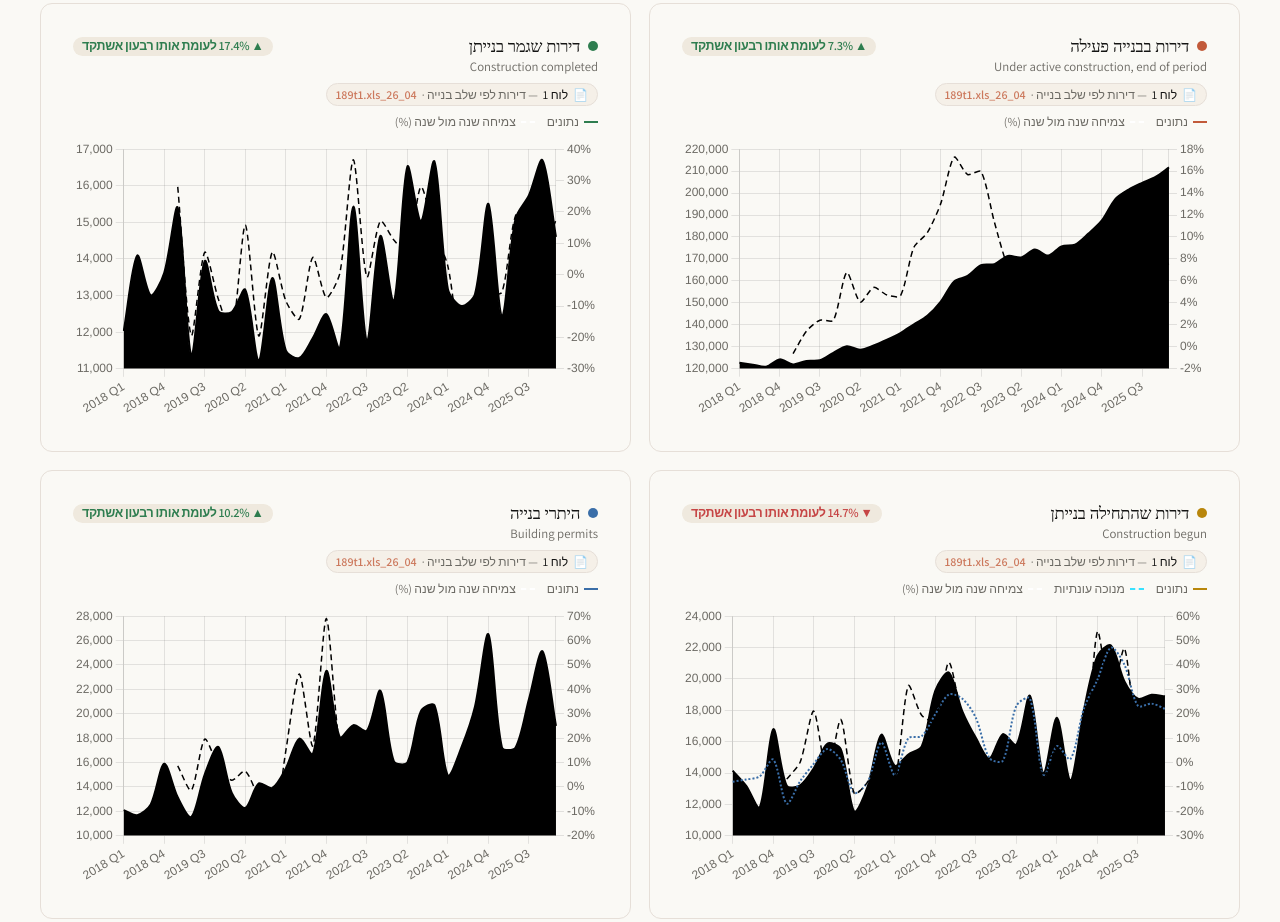
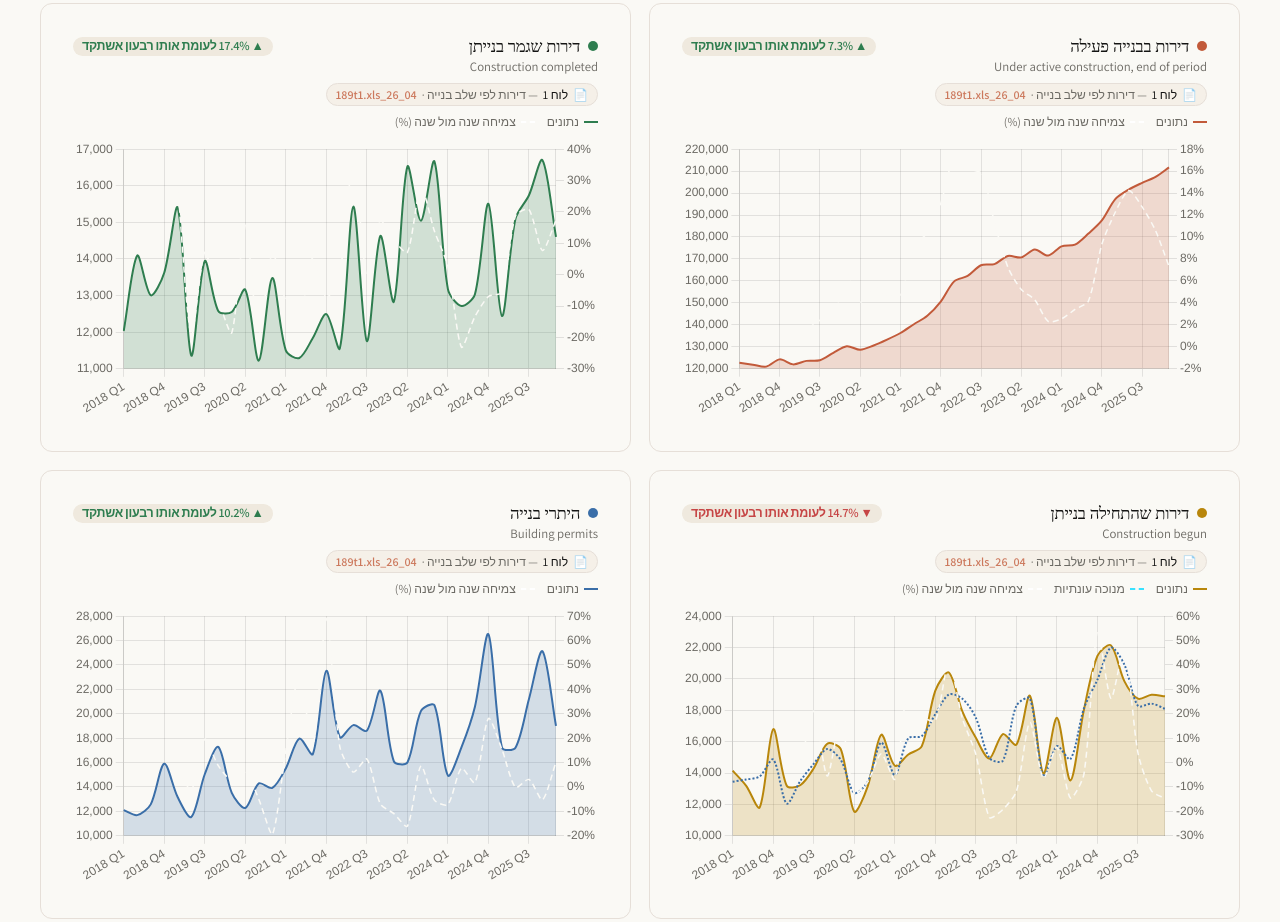
Before and after one commit to itailironne/housing-dashboard, a plain HTML site: page housing_construction_dashboard.html in a window 1280 px wide. Shown: the part 755-1677 px from the top of the page. Drawn offline with Linux system fonts and the light colour scheme; a web font is replaced by a local one.

Commit message:
Fix charts rendering black after the restyle
The restyle moved chart colours to CSS custom properties, but Chart.js
paints on a canvas, and the 2D context cannot resolve var() -- the
value is unparseable there, so every affected series silently fell
back to black. The sparkline had the same fault: var() does not
resolve inside an SVG presentation attribute either.

Canvas and presentation-attribute colours are now literals; CSS keeps
using the tokens, which is where they do work.

Adds a regression test that walks every chart config and fails if any
colour reaching canvas contains var(), so this cannot come back
unnoticed.

Co-Authored-By: Claude Opus 5 <noreply@anthropic.com>

```diff
--- a/housing_construction_dashboard.html
+++ b/housing_construction_dashboard.html
@@ -319,7 +319,7 @@ window.Chart = Chart;
   .spark-x{display:flex;justify-content:space-between;font-size:10px;color:var(--muted);
            margin-top:1px;direction:ltr;}
   .sp-hit{fill:transparent;cursor:pointer;}
-  .sp-dot{fill:var(--accent1);}
+  .sp-dot{fill:#c25a3a;}
   .trend-tip{position:fixed;pointer-events:none;background:#0b1120;border:1px solid var(--border);
              border-radius:8px;padding:6px 10px;font-size:12px;color:var(--text);z-index:99;
              box-shadow:0 6px 18px rgba(0,0,0,.45);line-height:1.5;}
@@ -820,7 +820,7 @@ const CATEGORIES = [
     key: 'active_construction',
     title: 'דירות בבנייה פעילה',
     subtitle: 'Under active construction, end of period',
-    color: 'var(--series-1)',
+    color: '#c25a3a',
     single: true, // only has "original" series (no trend/sa)
     pctKey: 'active_pct'
   },
@@ -828,20 +828,20 @@ const CATEGORIES = [
     key: 'completed',
     title: 'דירות שגמר בנייתן',
     subtitle: 'Construction completed',
-    color: 'var(--series-4)'
+    color: '#2e7d4f'
   },
   {
     key: 'begun',
     title: 'דירות שהתחילה בנייתן',
     subtitle: 'Construction begun',
-    color: 'var(--series-3)',
+    color: '#b8860b',
     showSAOverlay: true // per user request: show a seasonally-adjusted line on this chart
   },
   {
     key: 'permits',
     title: 'היתרי בנייה',
     subtitle: 'Building permits',
-    color: 'var(--series-2)'
+    color: '#3a6ea8'
   }
 ];
 
@@ -975,14 +975,14 @@ function buildCharts(){
       datasets.push({
         label: 'צמיחה שנה מול שנה (%)',
         data: growth.series,
-        borderColor: 'var(--canvas)',
+        borderColor: '#faf9f5',
         backgroundColor: 'transparent',
         borderDash: [6,4],
         fill: false,
         tension: 0.25,
         pointRadius: labels.length > 20 ? 0 : 3,
         pointHoverRadius: 5,
-        pointBackgroundColor: 'var(--canvas)',
+        pointBackgroundColor: '#faf9f5',
         borderWidth: 1.5,
         yAxisID: 'y1',
         spanGaps: true,
@@ -1320,7 +1320,7 @@ function sparkSVG(values, name){
     if(seg.length === 1){
       out += '<circle cx="' + seg[0][0].toFixed(1) + '" cy="' + seg[0][1].toFixed(1) + '" r="2" class="sp-dot"/>';
     } else {
-      out += '<polyline fill="none" stroke="var(--series-1)" stroke-width="2" stroke-linejoin="round" stroke-linecap="round" vector-effect="non-scaling-stroke" points="'
+      out += '<polyline fill="none" stroke="#c25a3a" stroke-width="2" stroke-linejoin="round" stroke-linecap="round" vector-effect="non-scaling-stroke" points="'
            + seg.map(pt => pt[0].toFixed(1) + ',' + pt[1].toFixed(1)).join(' ') + '"/>';
     }
   });
```
